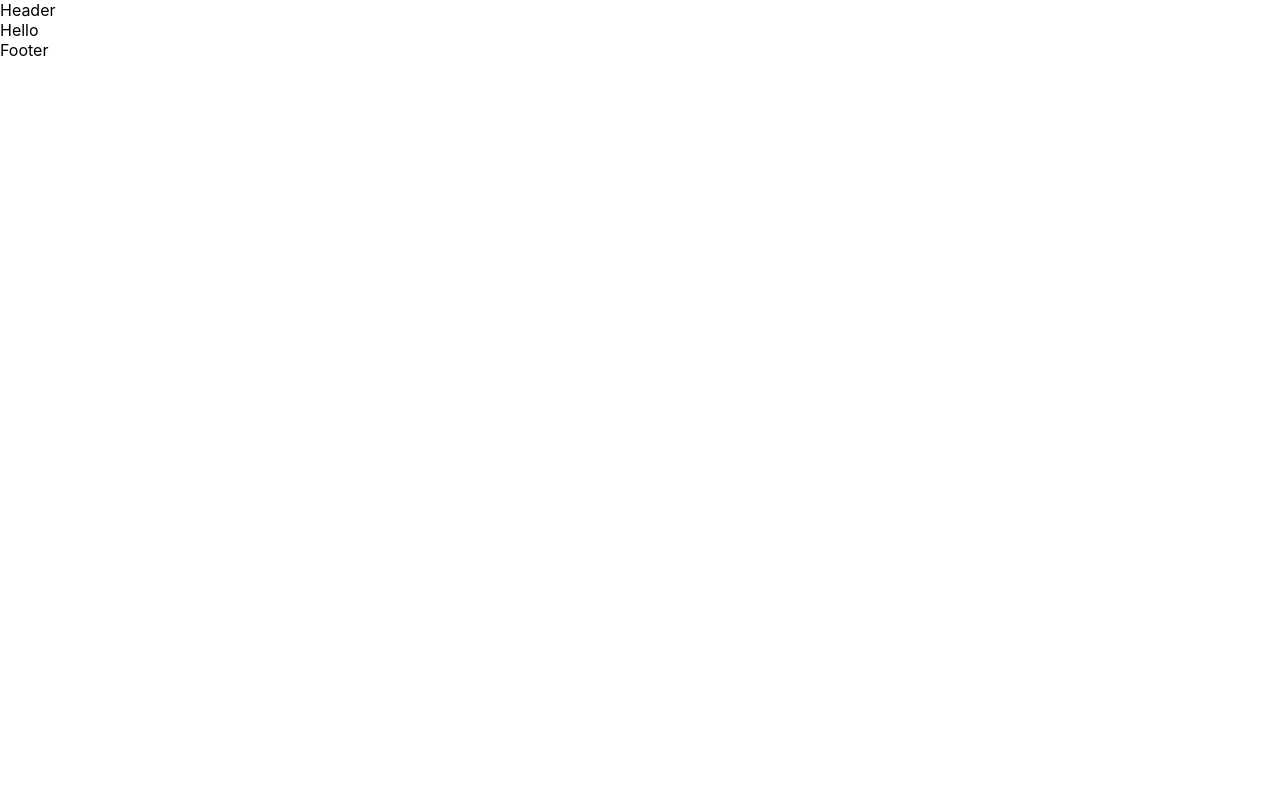
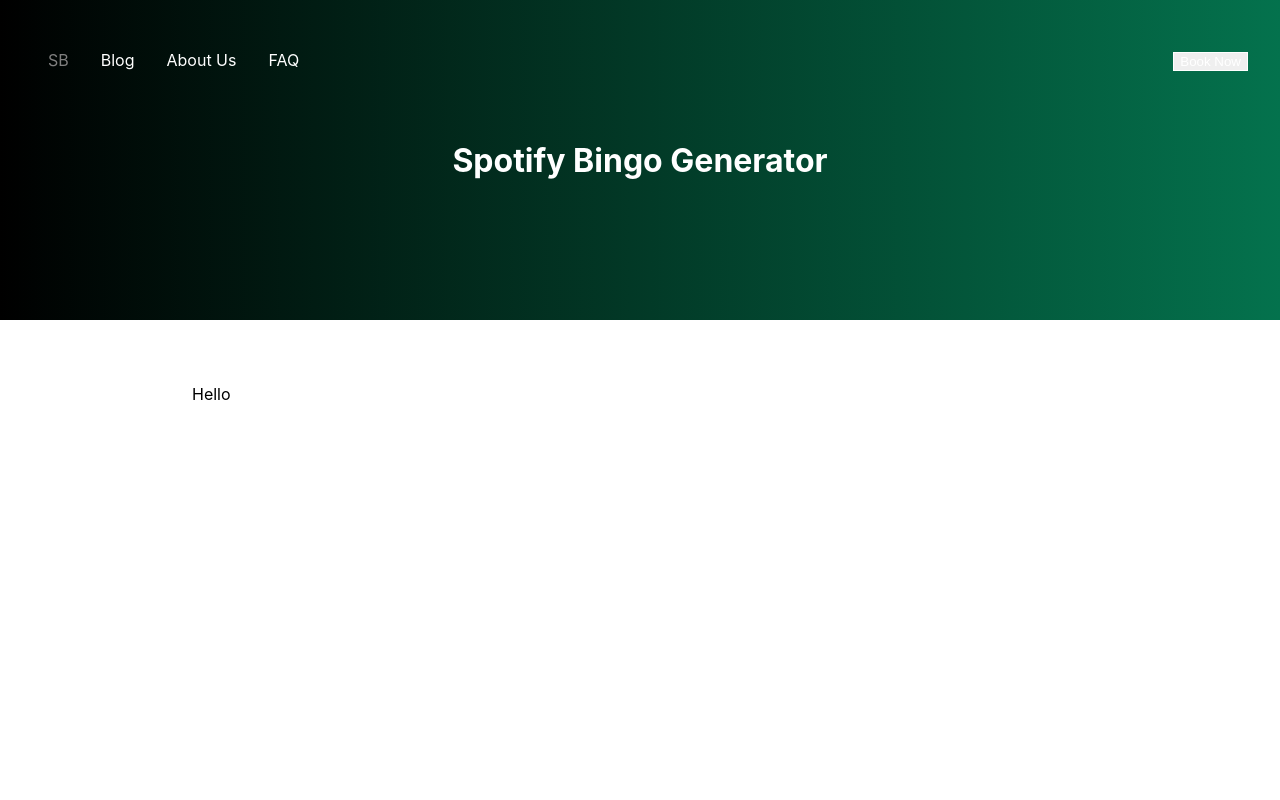
Before and after one commit to smailliwniloc/Spotify-Bingo, a React (Create React App) app: page / in a window 1280 px wide. Shown: the top 800 px of the page. Built offline with nearby package versions, Linux system fonts and the light colour scheme; the HTML template or start-up script is replaced by a standard one.

Commit message:
Initial header styling

```diff
--- a/package.json
+++ b/package.json
@@ -3,6 +3,9 @@
   "version": "0.1.0",
   "private": true,
   "dependencies": {
+    "@emotion/react": "^11.11.1",
+    "@emotion/styled": "^11.11.0",
+    "@mui/material": "^5.14.10",
     "@testing-library/jest-dom": "^5.17.0",
     "@testing-library/react": "^13.4.0",
     "@testing-library/user-event": "^13.5.0",
@@ -12,6 +15,7 @@
     "@types/react-dom": "^18.2.7",
     "react": "^18.2.0",
     "react-dom": "^18.2.0",
+    "react-icons": "^4.11.0",
     "react-router-dom": "^6.16.0",
     "react-scripts": "5.0.1",
     "typescript": "^4.9.5",
--- a/src/components/Footer.tsx
+++ b/src/components/Footer.tsx
@@ -1,8 +1,9 @@
 import React from 'react'
+import { BLACK, GREEN } from '../constants/COLORS'
 
 function Footer() {
     return (
-        <div>
+        <div style={{width: '100%', height: '120px', color: 'white', background: `linear-gradient(270deg, ${BLACK.hex}, ${GREEN.hex})`, display: 'flex', justifyContent: 'center'}}>
             Footer
         </div>
     )
--- a/src/components/Header.tsx
+++ b/src/components/Header.tsx
@@ -1,11 +1,159 @@
-import React from 'react'
+import React from 'react';
+import Sidebar from './Sidebar'
+import { FaBars } from 'react-icons/fa';
+import { NavLink } from 'react-router-dom';
+import { Box } from '@mui/material';
+import {styled} from '@mui/material/styles'
+import { BLACK, GREEN } from '../constants/COLORS';
 
-function Header() {
-    return (
-        <div>
-            Header
-        </div>
-    )
+const headerHeight = 120
+const heroProportion = 0.4
+
+const styles = {
+    header: {
+        height: `${heroProportion * 100}vh`,
+        position: 'relative',
+        width: '100%'
+    },
+  nav: {
+    position: 'fixed',
+    height: `${headerHeight}px`,
+    width: '100%',
+    display: 'flex',
+    justifyContent: 'space-between',
+    alignItems: 'center',
+    boxSizing: 'border-box',
+    padding: '0 32px',
+    zIndex: 12,
+    "& button": {
+      color: 'white',
+      border: '1px solid white'
+    }
+  },
+  image: {
+    top: 0,
+    left: 0,
+    position: 'relative',
+    width: '100%',
+    "& img": {
+      objectFit: 'cover',
+      objectPosition: 'center',
+      height: '70vh',
+      width: '100%',
+      "@media screen and (max-width: 600px)": {
+        height: '40vh'
+      },
+    }
+  },
+  bars: {
+    display: "none",
+    color: "white",
+    "@media screen and (max-width: 600px)": {
+      display: "block",
+      fontSize: "1.8rem",
+      cursor: "pointer",
+    }
+  },
+  navMenu: {
+    display: "flex",
+    alignItems: "center",
+    "& a": {
+      color: "white",
+      display: "flex",
+      alignItems: "center",
+      textDecoration: "none",
+      padding: "0 1rem",
+      height: "100%",
+      cursor: "pointer",
+      "&.active": {
+        color: "#808080"
+      },
+      "&:hover": {
+        color: "#808080"
+      },
+      "&:not(:first-of-type)": {
+        "@media screen and (max-width: 600px)": {
+          display: "none"
+        },
+      }
+    },
+  },
+  finalSection: {
+    display: 'flex',
+    justifyContent: 'end',
+    alignItems: 'center',
+    "@media screen and (max-width: 900px)": {
+      display: "none"
+    },
+  },
+  hero: {
+    position: 'absolute',
+    top: 0,
+    left: 0,
+    width: '100%',
+    height: `${heroProportion * 100}vh`,
+    background: `linear-gradient(90deg, ${BLACK.hex}, ${GREEN.hex})`,
+    display: 'flex',
+    justifyContent: 'center',
+    alignItems: 'center',
+    color: 'white'
+  }
 }
 
-export default Header
+const PageHeader = () => {
+
+  const [sidebarOpen, setSidebarOpen] = React.useState(false)
+  const handleDrawerToggle = () => {
+    setSidebarOpen(!sidebarOpen)
+  }
+
+  const pageHeight = window.innerHeight
+
+  const [scrollPosition, setScrollPosition] = React.useState(0);
+  const handleScroll = () => {
+      const position = window.scrollY;
+      setScrollPosition(position);
+  };
+
+  React.useEffect(() => {
+      window.addEventListener('scroll', handleScroll, { passive: true });
+
+      return () => {
+          window.removeEventListener('scroll', handleScroll);
+      };
+  }, []);
+
+  const StyledBars = styled(FaBars)(styles.bars)
+  const background = (scrollPosition + headerHeight)/pageHeight < heroProportion ? 'transparent' : `linear-gradient(90deg, ${BLACK.hex}, ${GREEN.hex})`
+
+  return (
+    <Box component="header" sx={styles.header}>
+        <Box component="nav" sx={styles.nav} style={{background: background}}>
+            <Box component="div" sx={styles.navMenu}>
+                <NavLink to='/'>
+                    SB
+                </NavLink>
+                <NavLink to='/blog'>
+                    Blog
+                </NavLink>
+                <NavLink to='/about-us'>
+                    About Us
+                </NavLink>
+                <NavLink to='/FAQ'>
+                    FAQ
+                </NavLink>
+            </Box>
+            <Box component="div" sx={styles.finalSection}>
+            <a href={"/"} target="_blank" rel="noreferrer"><button>Book Now</button></a>
+            </Box>
+            <StyledBars onClick={handleDrawerToggle}/>
+            <Sidebar isOpen={sidebarOpen} handleDrawerToggle={handleDrawerToggle}/>
+        </Box>
+        <Box component="div" sx={styles.hero}>
+            <h1>Spotify Bingo Generator</h1>
+        </Box>
+    </Box>
+  );
+};
+
+export default PageHeader;
--- a/src/components/PageLayout.tsx
+++ b/src/components/PageLayout.tsx
@@ -10,7 +10,9 @@
     return (
         <>
             <Header/>
-            {children}
+            <div style={{padding: '64px 15vw'}}>
+                {children}
+            </div>
             <Footer/>
         </>
     )
--- /dev/null
+++ b/src/components/Sidebar.tsx
@@ -0,0 +1,61 @@
+import React from 'react'
+import { Drawer, List, ListItemButton, ListItemIcon, ListItemText } from "@mui/material"
+import { FaHome, FaNewspaper, FaAddressBook, FaQuestionCircle } from "react-icons/fa";
+import { NavLink } from 'react-router-dom';
+
+function SidebarContent() {
+    const links = [
+        {URL: '/', title: "Home", logo: FaHome},
+        {URL: '/blog', title: "Blog", logo: FaNewspaper},
+        {URL: '/about-us', title: "About Us", logo: FaAddressBook},
+        {URL: '/FAQ', title: "FAQ", logo: FaQuestionCircle},
+    ]
+
+    return (
+        <List style={{height: '100dvh', padding: 0}}>
+            <div style={{display: 'flex', flexDirection: 'column', justifyContent: 'space-between', height: '100%'}}>
+                <div>
+                    {links.map((link) => (
+                        <NavLink to={link.URL} style={{color: "green", textDecoration: 'none'}} key={link.title}>
+                        <ListItemButton key={link.title} divider sx={{minHeight: 65}}>
+
+                            <ListItemIcon>
+                                <link.logo style={{color: "red"}}/>
+                            </ListItemIcon>
+                            <ListItemText primary={link.title}/>
+                        </ListItemButton>
+                        </NavLink>
+                    ))}
+                </div>
+                <div>
+                    <a href={"/"} target="_blank" rel="noreferrer"><button>Book Now</button></a>
+                </div>
+            </div>
+        </List>
+    )
+}
+
+type SidebarProps = {
+    isOpen: boolean,
+    handleDrawerToggle: () => void;
+}
+
+function Sidebar({isOpen, handleDrawerToggle}: SidebarProps) {
+
+    return (
+        <Drawer variant='temporary' open={isOpen} onClose={handleDrawerToggle} ModalProps={{
+            keepMounted: true,
+        }}
+            sx={{
+                display: {sm: 'block', md: 'none' },
+                '& .MuiDrawer-paper': { boxSizing: 'border-box', width: 240,  },
+            }}
+            PaperProps={{sx: {backgroundColor: "orange"}}}
+            >
+            <SidebarContent />
+        </Drawer>
+    )
+}
+
+
+export default Sidebar
--- /dev/null
+++ b/src/constants/COLORS.ts
@@ -0,0 +1,27 @@
+// palette generated at https://coolors.co/a9cef4-000000-b6be9c-7c238c-04724d
+
+type Color = {
+    hex: string,
+    rgba: (opacity: number) => string
+}
+
+export const BLUE: Color = {
+    hex: "#A9CEF4",
+    rgba: (opacity) => `rgba(169, 206, 244, ${opacity})`
+}
+export const BLACK: Color = {
+    hex: "#000000",
+    rgba: (opacity) => `rgba(0, 0, 0, ${opacity})`
+}
+export const SAGE: Color = {
+    hex: "#B6BE9C",
+    rgba: (opacity) => `rgba(182, 190, 156, ${opacity})`
+}
+export const PURPLE: Color = {
+    hex: "#7C238C",
+    rgba: (opacity) => `rgba(124, 35, 140, ${opacity})`
+}
+export const GREEN: Color = {
+    hex: "#04724D",
+    rgba: (opacity) => `rgba(4, 114, 77, ${opacity})`
+}
--- a/src/pages/Home.tsx
+++ b/src/pages/Home.tsx
@@ -4,7 +4,7 @@
 function Home() {
     return (
         <PageLayout>
-            <div>
+            <div style={{height: '200vh'}}>
                 Hello
             </div>
         </PageLayout>
```
Also changed, not shown: 1 other file (tests, documents, lock files or other folders).
